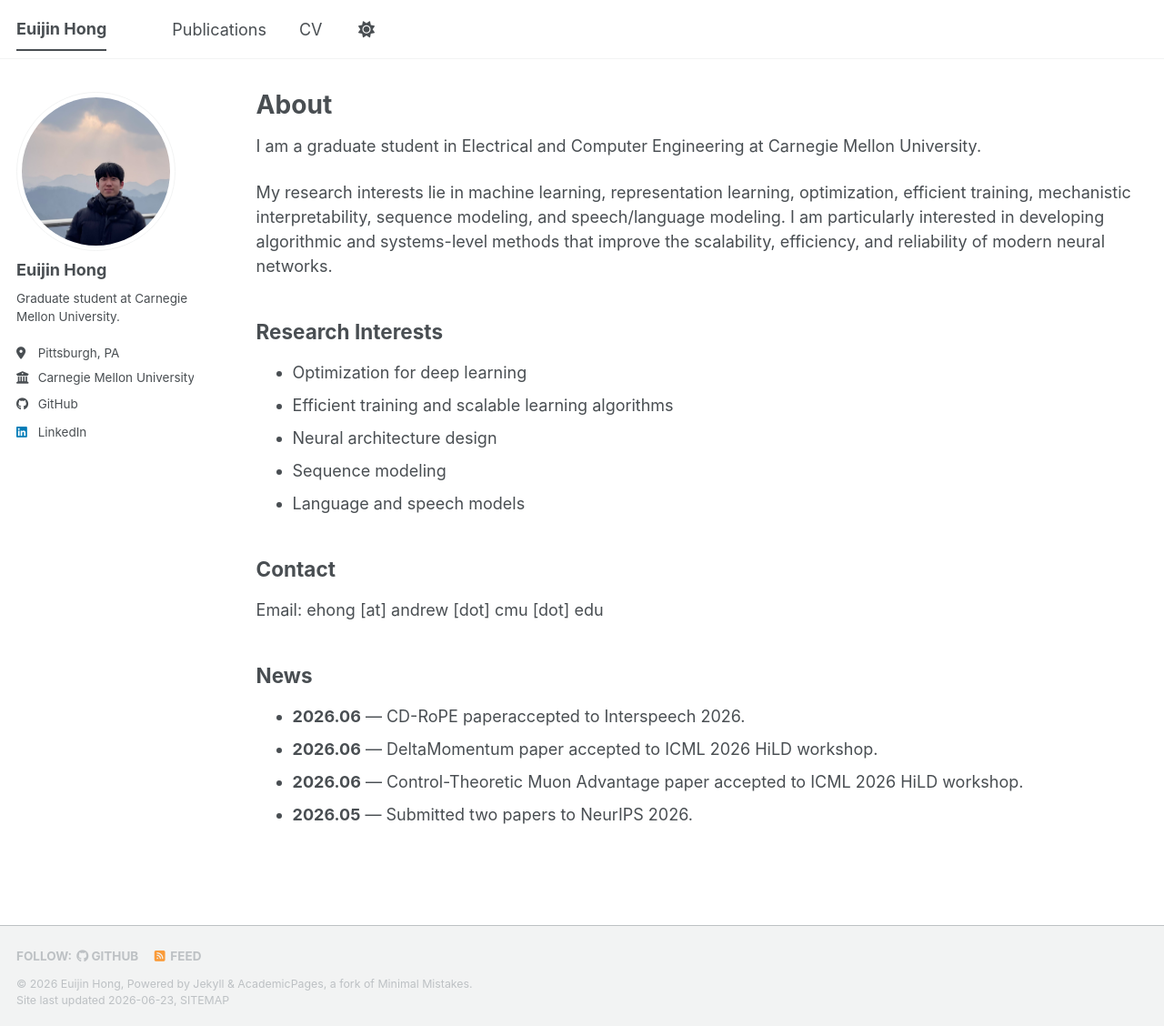
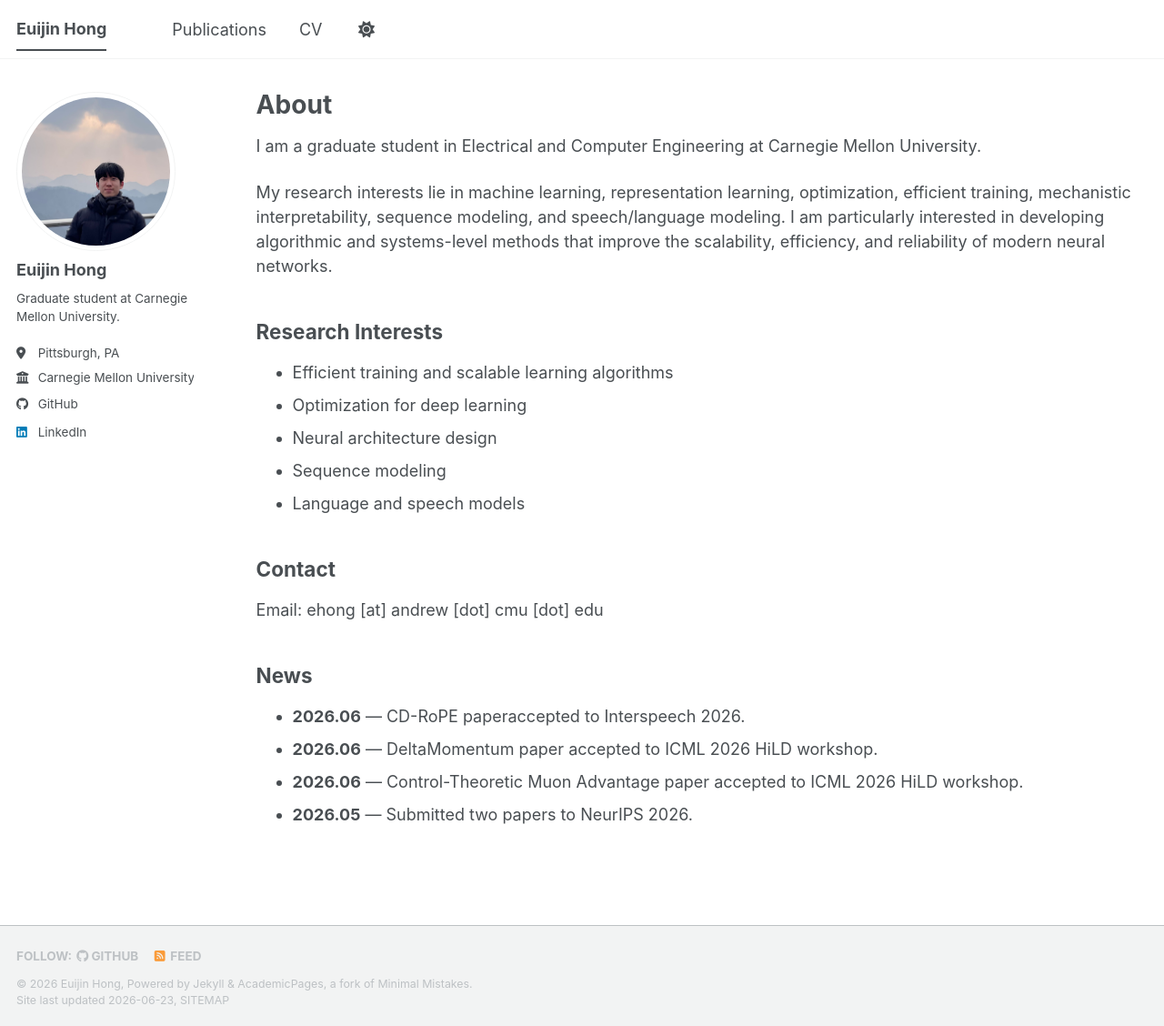
Before and after one commit to euijinh/euijinh.github.io, a Jekyll site: the page built from _pages/about.md, in a window 1280 px wide and 1128 px high. Shown: the whole window at 91% size. Built offline with Jekyll 4.4.1, drawn with Linux system fonts in a browser that asks for light colours; a style sheet for code colours, icons or effects is not loaded.

Commit message:
Reorder research interests

```diff
--- a/_pages/about.md
+++ b/_pages/about.md
@@ -14,8 +14,8 @@ My research interests lie in machine learning, representation learning, optimiza
 
 ## Research Interests
 
+- Efficient training and scalable learning algorithms
 - Optimization for deep learning
-- Efficient training and scalable learning algorithms
 - Neural architecture design
 - Sequence modeling
 - Language and speech models
```
